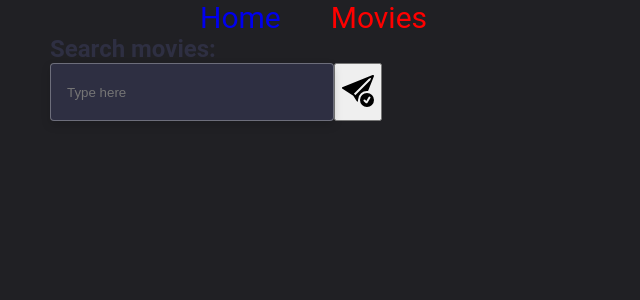
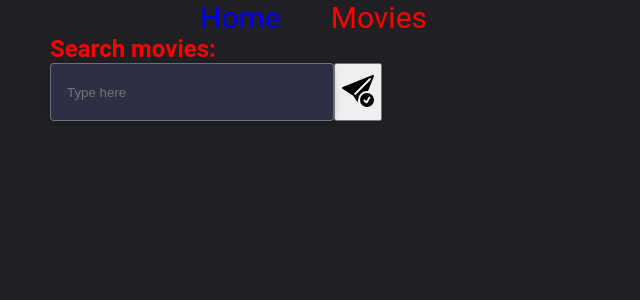
Before and after one commit to Vova-Kalbenko/goit-react-hw-05-movies, a React (Create React App) app: page /goit-react-hw-05-movies/movies in a window 1280 px wide. Shown: the top 300 px of the page, without its empty margins (0-640 px from the left). Built offline with nearby package versions, Linux system fonts and the light colour scheme.

Commit message:
restyle-movies

```diff
--- a/src/components/Movies/Movies.jsx
+++ b/src/components/Movies/Movies.jsx
@@ -46,7 +46,7 @@ const Movies = () => {
   return (
     <>
       <div className={css.moviesSearchContainer}>
-        <h2 >Search movies:</h2>
+        <h2 className={css.moviesSearchTitle}>Search movies:</h2>
 
         <form onSubmit={handleSubmit} className={css.socialMessangersForm}>
           <input
--- a/src/components/Movies/Movies.module.css
+++ b/src/components/Movies/Movies.module.css
@@ -54,3 +54,7 @@
 .moviesName:hover {
   color:yellow
 }
+.moviesSearchTitle{
+
+  color: red;
+}
```
